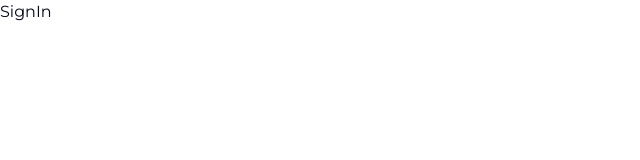
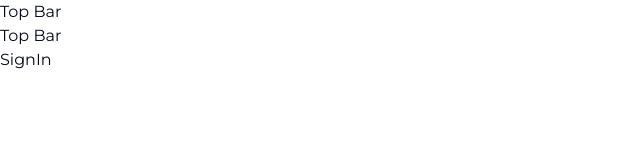
Before and after one commit to truthfuldev/kneeshaw.dev-admin, a Next.js app: page /job in a window 1280 px wide. Shown: the top 160 px of the page, without its empty margins (0-640 px from the left). Built offline with nearby package versions, Linux system fonts and the light colour scheme.

Commit message:
create job layout

```diff
--- /dev/null
+++ b/src/app/job/layout.tsx
@@ -0,0 +1,18 @@
+import { Metadata } from "next";
+
+import { SITE_TITLE } from "@/utils/constants";
+import SwitchBar from "@/components/job/SwitchBar";
+
+export const metadata: Metadata = {
+  title: `${SITE_TITLE} - Layout`,
+  description: `${SITE_TITLE} - Layout`
+};
+
+export default function Layout({ children }: any) {
+  return (
+    <>
+      <SwitchBar />
+      {children}
+    </>
+  );
+}
--- a/src/app/job/page.tsx
+++ b/src/app/job/page.tsx
@@ -1,6 +1,7 @@
 import { Metadata } from "next";
 
 import { SITE_TITLE } from "@/utils/constants";
+import Layout from "./layout";
 
 export const metadata: Metadata = {
   title: `${SITE_TITLE} - Sign In`,
@@ -8,5 +9,5 @@ export const metadata: Metadata = {
 };
 
 export default function SignIn() {
-  return <>SignIn</>;
+  return <Layout>SignIn</Layout>;
 }
--- /dev/null
+++ b/src/components/job/SwitchBar.tsx
@@ -0,0 +1,9 @@
+"use client";
+
+export default function TopBar() {
+  return (
+    <div className="top-bar">
+      <h1>Top Bar</h1>
+    </div>
+  );
+}
```
